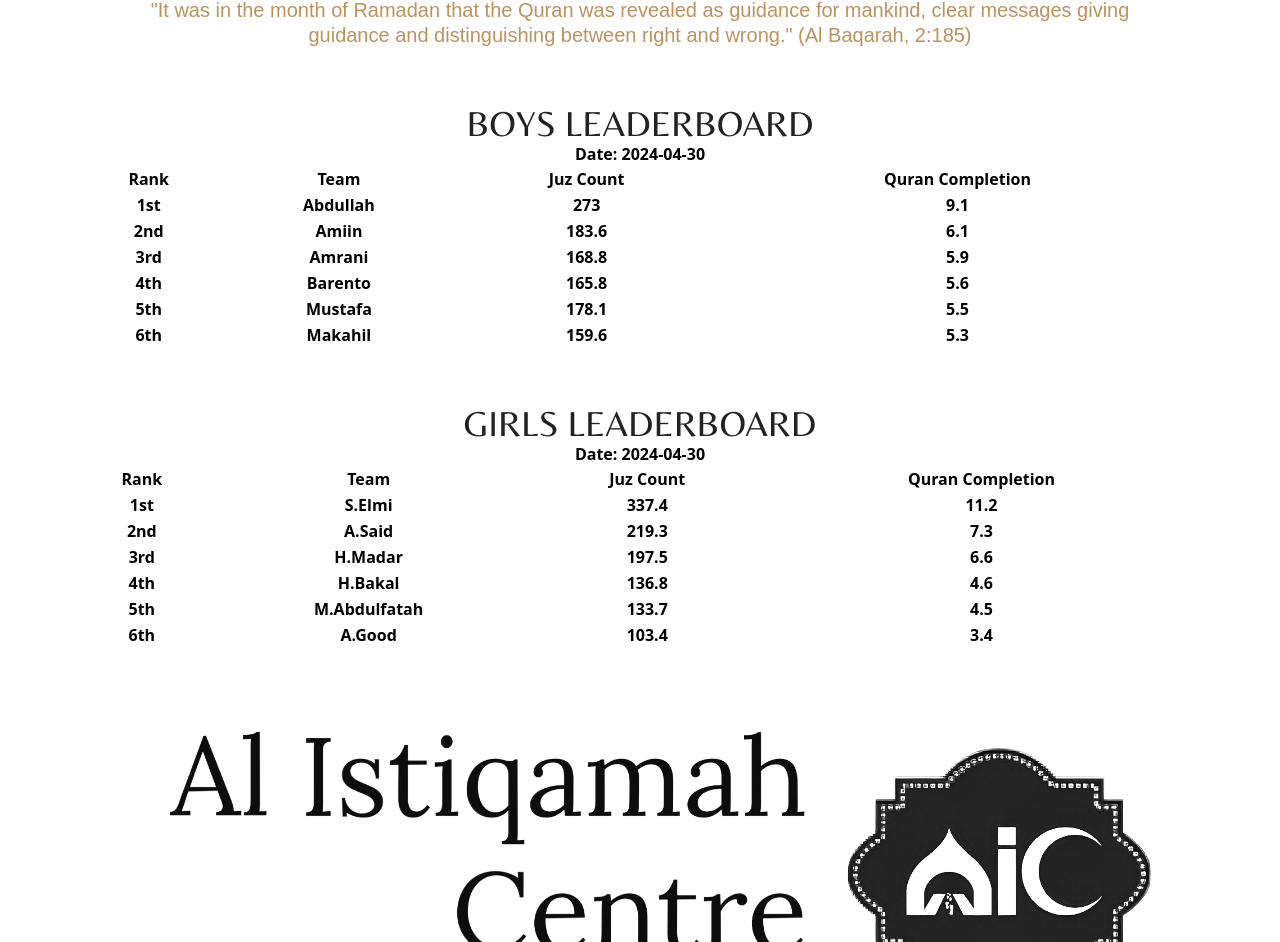
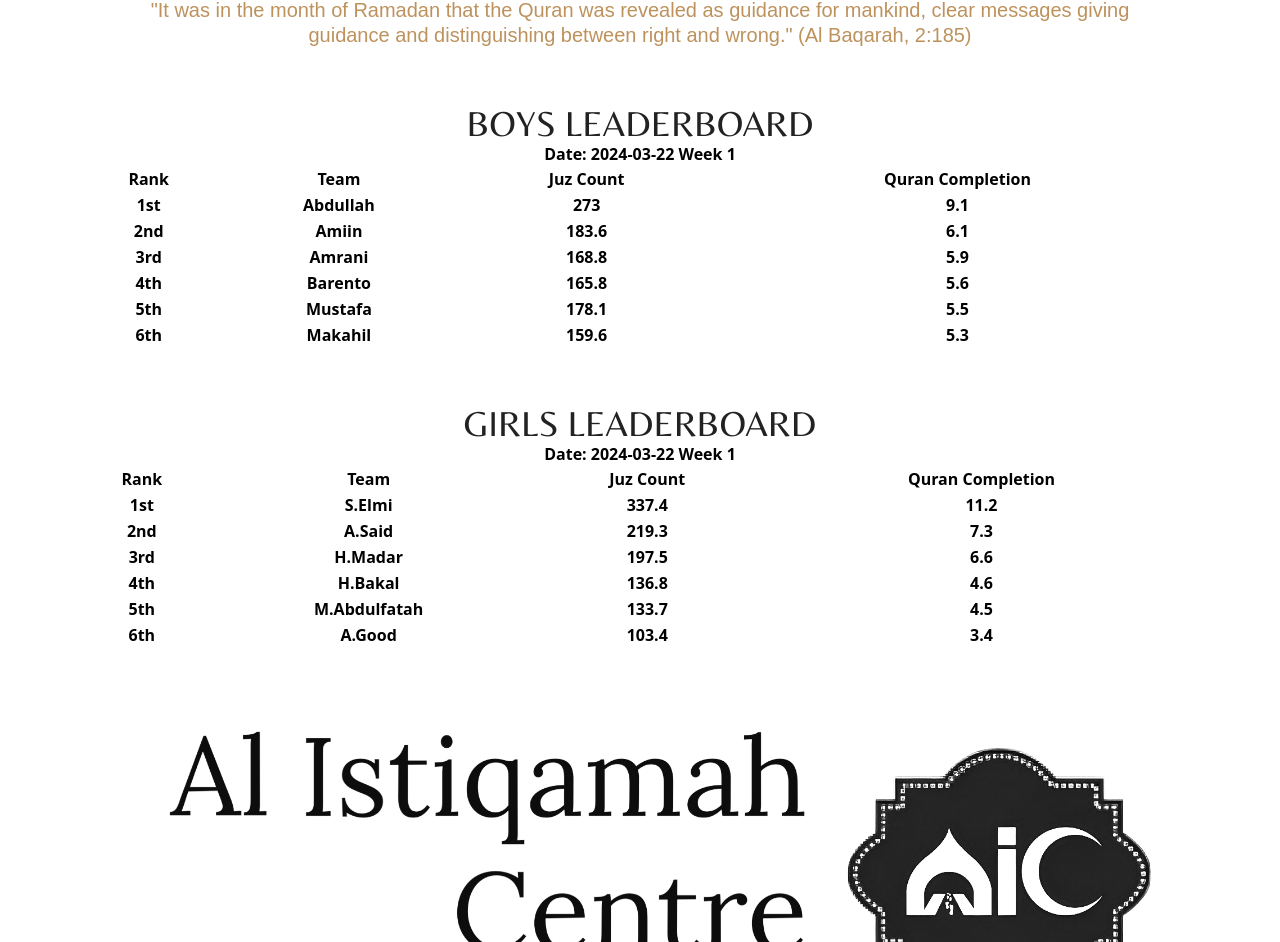
Before and after one commit to siham3/alistiqamahcentre, a Vue app in the folder alistiqamahcentre/: page /Program in a window 1280 px wide. Shown: the part 1212-2154 px from the top of the page. Built offline with nearby package versions, Linux system fonts and the light colour scheme.

Commit message:
Date change

```diff
--- a/alistiqamahcentre/src/pages/programs-page.vue
+++ b/alistiqamahcentre/src/pages/programs-page.vue
@@ -22,7 +22,7 @@
       <h2 class="program-title slide-in-blurred-bottom">
         BOYS LEADERBOARD
       </h2>
-      <p>Date: 2024-04-30</p>
+      <p>Date: 2024-03-22 Week 1</p>
      <div class="relative overflow-x-auto shadow-md sm:rounded-lg">
       <table class="w-full text-sm text-left rtl:text-right text-gray-500 dark:text-gray-400">
         <thead class="text-xs text-gray-700 uppercase bg-gray-50 dark:bg-gray-700 dark:text-gray-400">
@@ -47,7 +47,7 @@
     <h2 class="program-title slide-in-blurred-bottom">
         GIRLS LEADERBOARD
       </h2>
-      <p>Date: 2024-04-30</p>
+      <p>Date: 2024-03-22 Week 1</p>
 
       <div class="relative overflow-x-auto shadow-md sm:rounded-lg">
       <table class="w-full text-sm text-left rtl:text-right text-gray-500 dark:text-gray-400">
```
Also changed, not shown: 10 other files (tests, documents, lock files or other folders).
